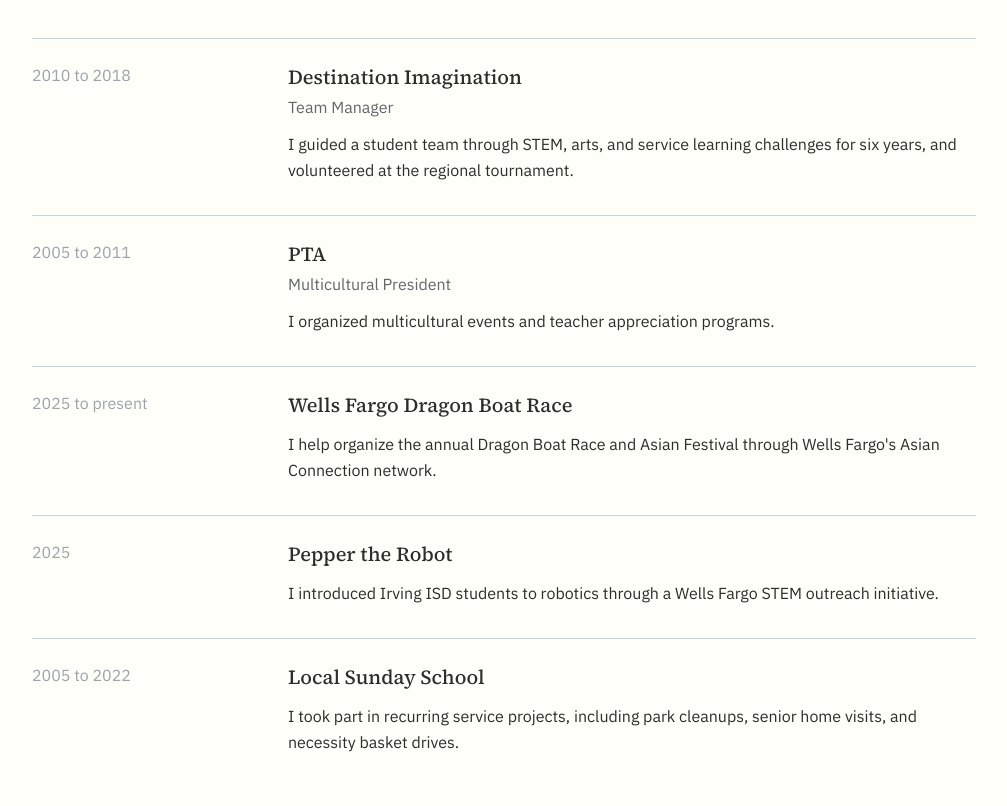
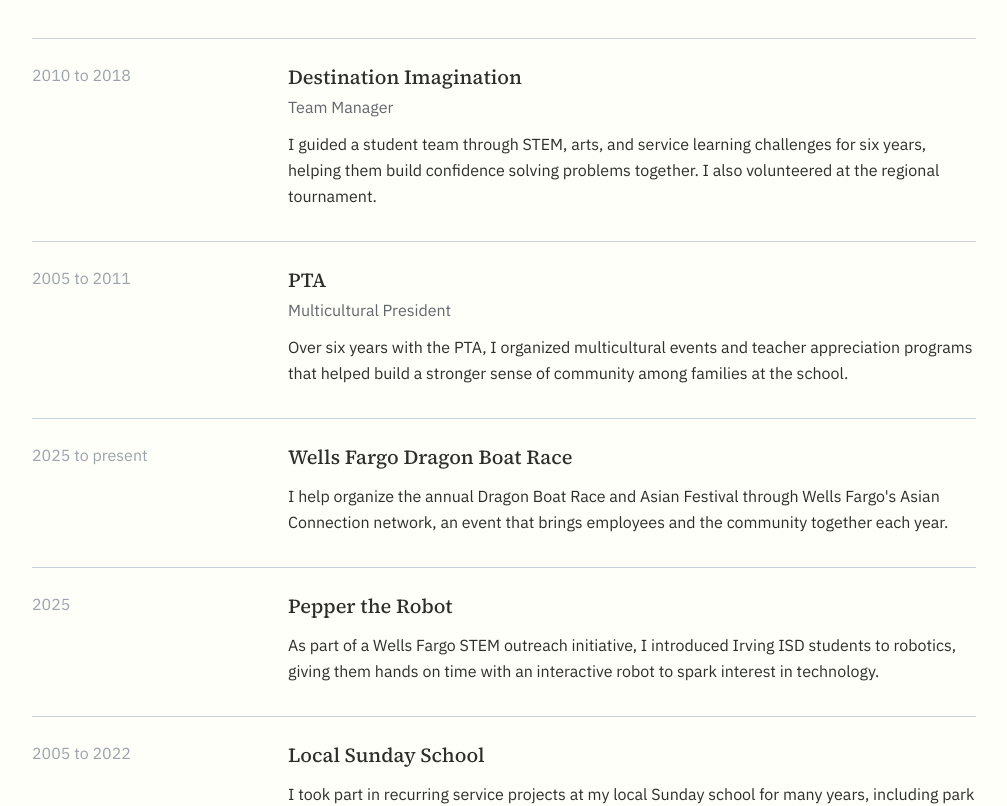
Before and after one commit to U7118CH/portfolio, a Next.js app: page / in a window 1280 px wide. Shown: the part 4660-5466 px from the top of the page, without its empty margins (136-1143 px from the left). Built offline with nearby package versions, Linux system fonts and the light colour scheme.

Commit message:
Vary volunteering entry openings and add a bit more detail to each

```diff
--- a/app/content/volunteering.ts
+++ b/app/content/volunteering.ts
@@ -11,34 +11,34 @@
     dates: "2010 to 2018",
     role: "Team Manager",
     description:
-      "I guided a student team through STEM, arts, and service learning challenges for six years, and volunteered at the regional tournament.",
+      "I guided a student team through STEM, arts, and service learning challenges for six years, helping them build confidence solving problems together. I also volunteered at the regional tournament.",
   },
   {
     title: "PTA",
     dates: "2005 to 2011",
     role: "Multicultural President",
     description:
-      "I organized multicultural events and teacher appreciation programs.",
+      "Over six years with the PTA, I organized multicultural events and teacher appreciation programs that helped build a stronger sense of community among families at the school.",
   },
   {
     title: "Wells Fargo Dragon Boat Race",
     dates: "2025 to present",
     role: "",
     description:
-      "I help organize the annual Dragon Boat Race and Asian Festival through Wells Fargo's Asian Connection network.",
+      "I help organize the annual Dragon Boat Race and Asian Festival through Wells Fargo's Asian Connection network, an event that brings employees and the community together each year.",
   },
   {
     title: "Pepper the Robot",
     dates: "2025",
     role: "",
     description:
-      "I introduced Irving ISD students to robotics through a Wells Fargo STEM outreach initiative.",
+      "As part of a Wells Fargo STEM outreach initiative, I introduced Irving ISD students to robotics, giving them hands on time with an interactive robot to spark interest in technology.",
   },
   {
     title: "Local Sunday School",
     dates: "2005 to 2022",
     role: "",
     description:
-      "I took part in recurring service projects, including park cleanups, senior home visits, and necessity basket drives.",
+      "I took part in recurring service projects at my local Sunday school for many years, including park cleanups, senior home visits, and necessity basket drives that supported families in need.",
   },
 ];
```
